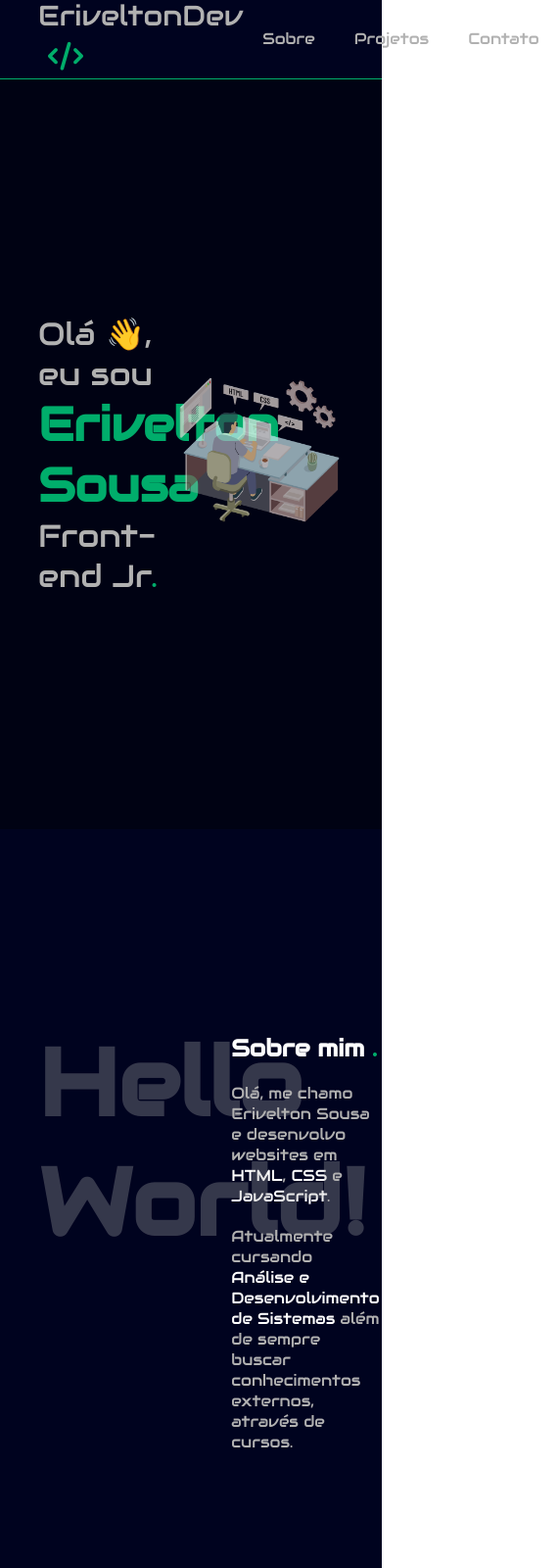
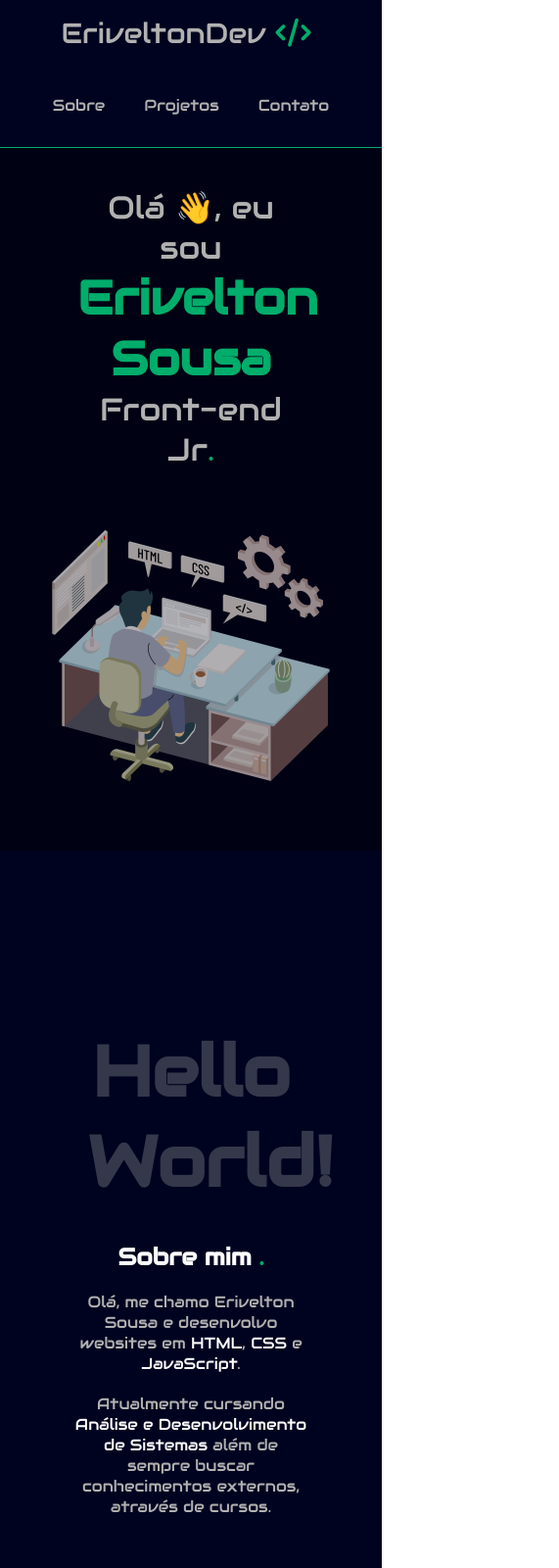
Before and after one commit to EriveltonDev/new-portifolio, a plain HTML site: page docs/index.html in a window 390 px wide. Shown: the top 1600 px of the page at 98% size, 571 px wide, since content can reach past the window. Drawn offline with Linux system fonts and the light colour scheme.

Commit message:
responsividade para mobile

```diff
--- a/docs/css/style.css
+++ b/docs/css/style.css
@@ -32,6 +32,7 @@ header {
     justify-content: space-between;
     align-items: center;
     height: 80px;
+    flex-wrap: wrap;
 }
 
 #logo {
@@ -80,7 +81,9 @@ nav a:hover {
     display: flex;
     justify-content: space-between;
     align-items: center;
+    justify-content: center;
     color: var(--cinza);
+    flex-wrap: wrap;
 }
 
 #apresentacao {
@@ -93,6 +96,11 @@ nav a:hover {
 
 #apresentacao h1 {
     color: var(--verde);
+}
+
+#imagem {
+    min-width: 300px;
+    max-width: 50%;
 }
 
 #imagem img {
@@ -114,6 +122,7 @@ nav a:hover {
     margin: 0 auto;
     display: flex;
     justify-content: space-between;
+    flex-wrap: wrap;
 }
 
 #hello {
@@ -155,12 +164,19 @@ nav a:hover {
 }
 
 .caixa {
+    display: flex;
+    align-items: center;
+    justify-content: center;
+    flex-direction: column;
     max-width: 80%;
     margin: 0 auto;
 }
 
 #projetos {
     display: flex;
+    justify-content: center;
+    align-items: center;
+    flex-wrap: wrap;
 }
 
 .projeto-item {
@@ -209,6 +225,7 @@ nav a:hover {
 
 #email {
     color: white;
+    text-align: center;
 }
 
 #redes {
@@ -226,3 +243,44 @@ nav a:hover {
     border: 1px solid white;
     border-radius: 10px;
 }
+
+@media (max-width:700px) {
+    #menu {
+        justify-content: center;
+        align-items: center;
+        height: 150px;
+    }
+
+    #sobre {
+        height: auto;
+    }
+
+    #container {
+        padding: 40px;
+        text-align: center;
+    }
+
+    #apresentacao {
+        margin-bottom: 40px;
+    }
+
+    #hello {
+        padding: 25px;
+        font-size: 3.00rem;
+    }
+
+    #sobreMim {
+        text-align: center;
+        padding: 25px;
+    }
+
+    #projetosBackground {
+        height: auto;
+        justify-content: center;
+        align-items: center;
+    }
+
+    .caixa {
+        padding: 40px;
+    }
+}
```
